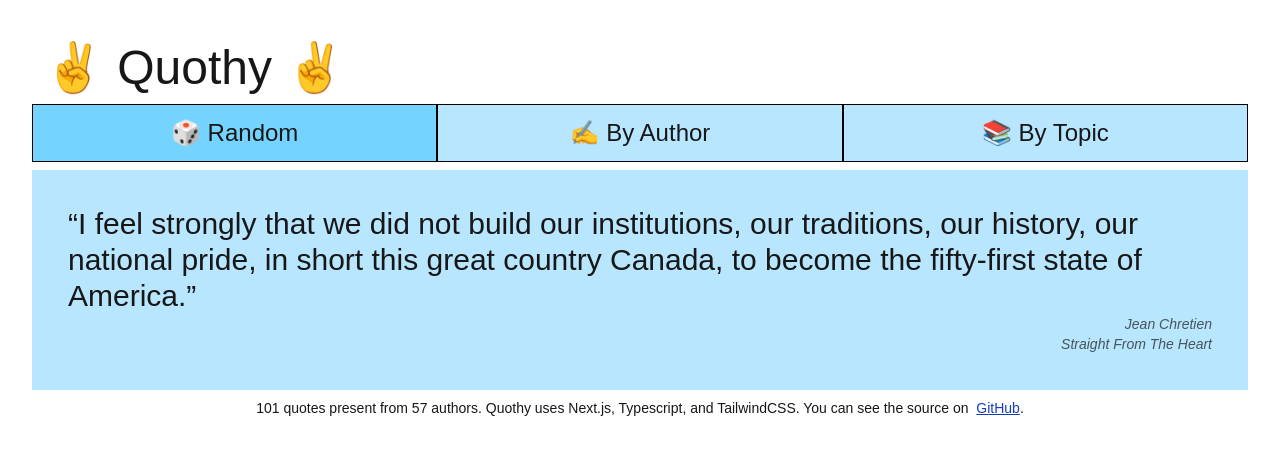
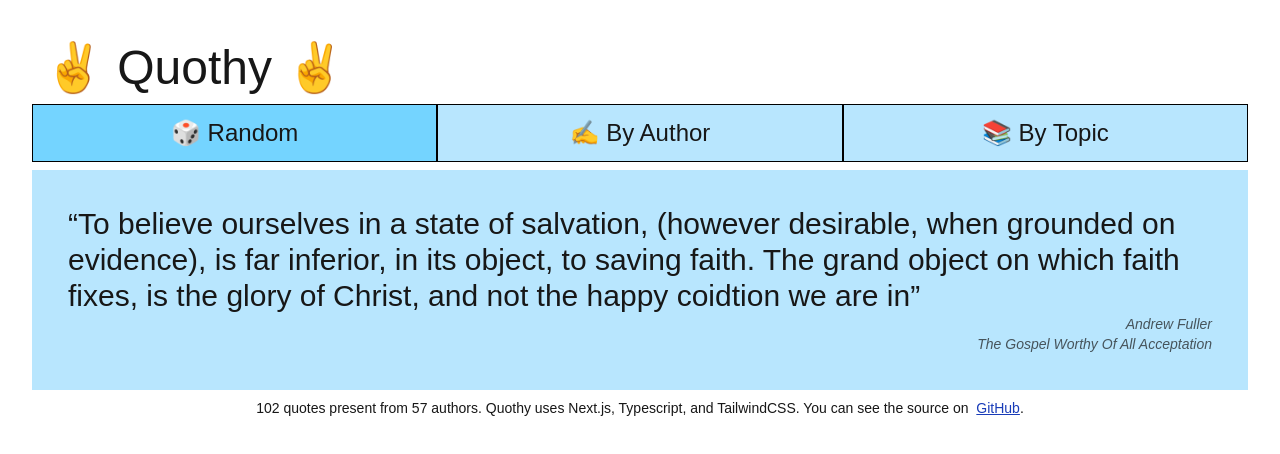
Before and after one commit to MarkNenadov/quothy, a Next.js app: page / in a window 1280 px wide. Shown: the top 454 px of the page. Built offline with nearby package versions, Linux system fonts and the light colour scheme.

Commit message:
add quote

```diff
--- a/src/data/quoteData.ts
+++ b/src/data/quoteData.ts
@@ -304,6 +304,14 @@ export const data: Quote[] = [
         title: "Entangled Life: How Fungi Make Our Worlds, Change Our Minds & Shape Our Futures"
       },
       tags: ["lichen", "wildlife"]
+    },
+    {
+      quote: "The relationships between plants and mycorrhizal fungi are key to understanding how ecosystems work...I became dizzy when I thought about what was going on underground. Plants and mycorrhizal fungi are promiscuous: many fungi can live within the roots of a single plant and many plants can connect with a single fungal network. In this way a variety of substances, from nutrients to signaling compounds, can pass between plants via fungal connnections. In simple terms, plants are socially networked by fungi. This is what is mean by the 'wood wide web.'",
+      book: {
+        author: "Merlin Sheldrake",
+        title: "Entangled Life: How Fungi Make Our Worlds, Change Our Minds & Shape Our Futures"
+      },
+      tags: ["fungi", "wildlife"]
     },
     {
       quote: "poems are like pieces of music: by definition they all have something in common, but they vary widely in how they work, where they come from, and what they try to do. Varied readers like various poems for various reasons",
```
